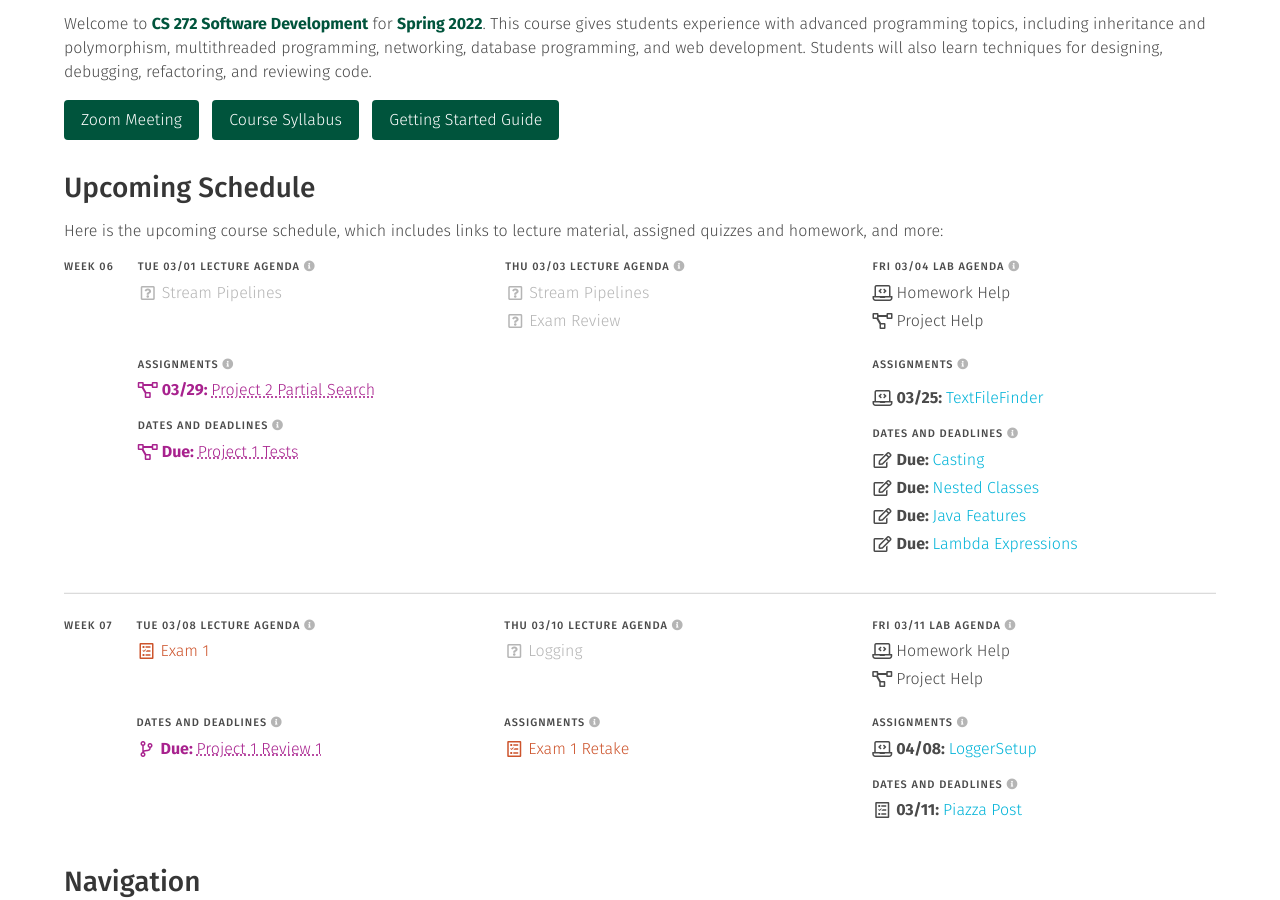
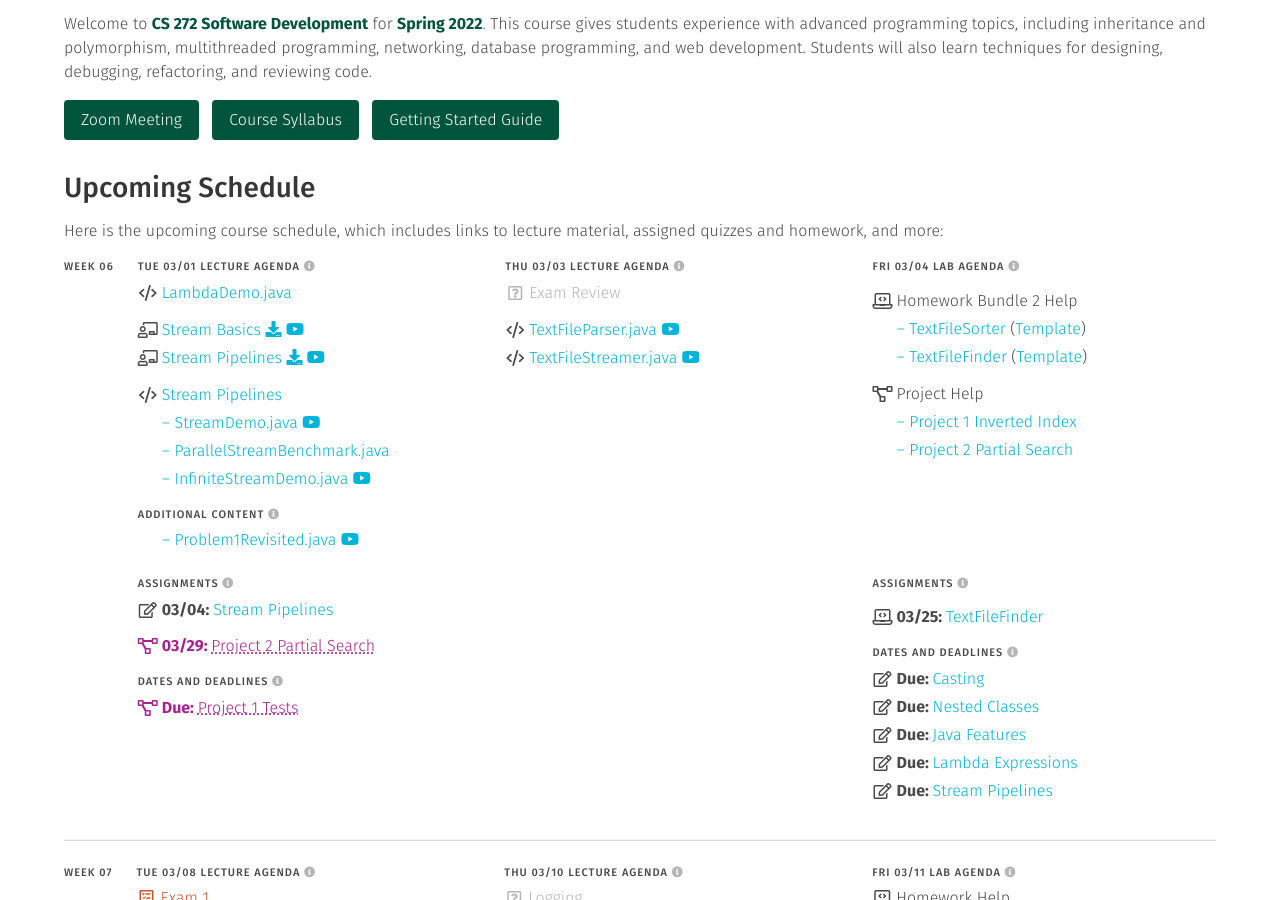
Before and after one commit to usf-cs272-spring2022/usf-cs272-spring2022.github.io, a Jekyll site: the page built from index.md, in a window 1280 px wide and 900 px high, scrolled down 318 px. Built offline with Jekyll 4.4.1, drawn with Linux system fonts in a browser that asks for light colours.

Commit message:
Updated schedule

```diff
--- a/_data/schedule.yml
+++ b/_data/schedule.yml
@@ -663,13 +663,6 @@ weeks:
                 icon: 'nothing'
                 link: 'https://github.com/usf-cs272-spring2022/lectures/blob/main/LambdaExpressions/src/main/java/edu/usfca/cs272/LambdaDemo.java'
 
-          - <<: *content
-            items:
-              - text: 'TextFileParser.java'
-                link: 'https://github.com/usf-cs272-spring2022/lectures/blob/main/LambdaExpressions/src/main/java/edu/usfca/cs272/TextFileParser.java'
-                icon: 'code'
-                tube: 'https://drive.google.com/file/d/1x07LOgjD-N431tK_2sk2_kdboovJouCu/view?usp=sharing'
-
           - <<: *assignments
             items:
               - file: 'quizzes'
@@ -765,14 +758,52 @@ weeks:
         sections:
           - <<: *lectures
             items:
+              - text: 'LambdaDemo.java'
+                icon: 'code'
+                link: 'https://github.com/usf-cs272-spring2022/lectures/blob/main/LambdaExpressions/src/main/java/edu/usfca/cs272/LambdaDemo.java'
+
+              - file: 'slides'
+                name: 'streams'
+                type: ['bump']
+
+              - file: 'slides'
+                name: 'pipelines'
+
               - text: 'Stream Pipelines'
-                type: [*pending]
+                icon: 'code'
+                link: 'https://github.com/usf-cs272-spring2022/lectures/tree/main/StreamPipelines'
+                type: ['bump']
+
+              - text: '– StreamDemo.java'
+                icon: 'nothing'
+                link: 'https://github.com/usf-cs272-spring2022/lectures/blob/main/StreamPipelines/src/main/java/edu/usfca/cs272/StreamDemo.java'
+                tube: 'https://drive.google.com/file/d/18RKTIjJmH1ovGVIwbVzfCIiDBq1BhmbP/view?usp=sharing'
+
+              - text: '– ParallelStreamBenchmark.java'
+                icon: 'nothing'
+                link: 'https://github.com/usf-cs272-spring2022/lectures/blob/main/StreamPipelines/src/main/java/edu/usfca/cs272/ParallelStreamBenchmark.java'
+
+              - text: '– InfiniteStreamDemo.java'
+                icon: 'nothing'
+                link: 'https://github.com/usf-cs272-spring2022/lectures/blob/main/StreamPipelines/src/main/java/edu/usfca/cs272/InfiniteStreamDemo.java'
+                tube: 'https://drive.google.com/file/d/1AbBKj-JiQYLNACw3GXGPkHlInBmVzg3X/view?usp=sharing'
+
+          - <<: *content
+            items:
+              - text: '– Problem1Revisited.java'
+                icon: 'nothing'
+                link: 'https://github.com/usf-cs272-spring2022/lectures/blob/main/StreamPipelines/src/main/java/edu/usfca/cs272/Problem1Revisited.java'
+                tube: 'https://drive.google.com/file/d/1gTjlMdvnCHs_E3yEL_DNsvkswG0zSg96/view?usp=sharing'
 
           - <<: *assignments
             items:
+              - file: 'quizzes'
+                name: 'streams'
+
               - file: 'projects'
                 name: 'project2t'
                 text: 'Project 2 Partial Search'
+                type: 'bump'
 
           - <<: *deadlines
             items:
@@ -783,22 +814,50 @@ weeks:
         sections:
           - <<: *lectures
             items:
-              - text: 'Stream Pipelines'
+              - text: 'Exam Review'
                 type: [*pending]
 
-              - text: 'Exam Review'
-                type: [*pending]
+              - text: 'TextFileParser.java'
+                link: 'https://github.com/usf-cs272-spring2022/lectures/blob/main/LambdaExpressions/src/main/java/edu/usfca/cs272/TextFileParser.java'
+                icon: 'code'
+                tube: 'https://drive.google.com/file/d/1x07LOgjD-N431tK_2sk2_kdboovJouCu/view?usp=sharing'
+                type: ['bump']
+
+              - text: 'TextFileStreamer.java'
+                link: 'https://github.com/usf-cs272-spring2022/lectures/blob/main/StreamPipelines/src/main/java/edu/usfca/cs272/TextFileStreamer.java'
+                icon: 'code'
+                tube: 'https://drive.google.com/file/d/1H-FYMCrXlyx5xZ-M-wAIx5xtj9aieN8U/view?usp=sharing'
 
       - date: 2022-03-04
         sections:
           - <<: *labs
             row: false
             items:
-              - text: 'Homework Help'
+              - text: 'Homework Bundle 2 Help'
                 icon: 'homework'
+                type: 'bump'
+
+              - text: '– TextFileSorter'
+                icon: 'nothing'
+                link: 'https://usfca.instructure.com/courses/1605147/assignments/7166820'
+                more: '(<a href="https://github.com/usf-cs272-spring2022/homework-TextFileSorter-template">Template</a>)'
+
+              - text: '– TextFileFinder'
+                icon: 'nothing'
+                link: 'https://usfca.instructure.com/courses/1605147/assignments/7166819'
+                more: '(<a href="https://github.com/usf-cs272-spring2022/homework-TextFileFinder-template">Template</a>)'
 
               - text: 'Project Help'
                 icon: 'project'
+                type: 'bump'
+
+              - text: '– Project 1 Inverted Index'
+                icon: 'nothing'
+                link: '/guides/projects/project-1.html'
+
+              - text: '– Project 2 Partial Search'
+                icon: 'nothing'
+                link: '/guides/projects/project-2.html'
 
           - <<: *assignments
             row: false
@@ -822,6 +881,8 @@ weeks:
               - file: 'quizzes'
                 name: 'lambdas'
 
+              - file: 'quizzes'
+                name: 'streams'
 
   - week: 7
     days:
```
Also changed, not shown: _data/quizzes.yml (+7 -7 lines).
